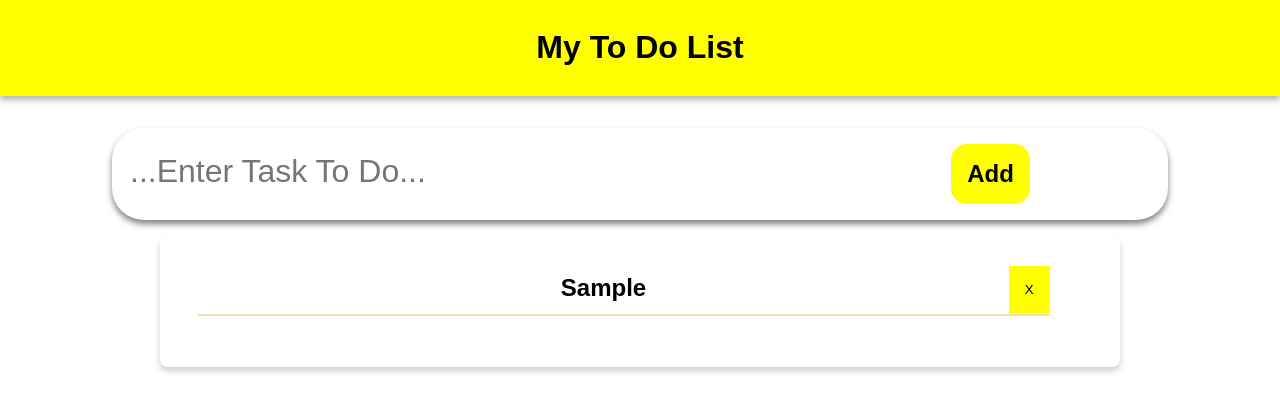
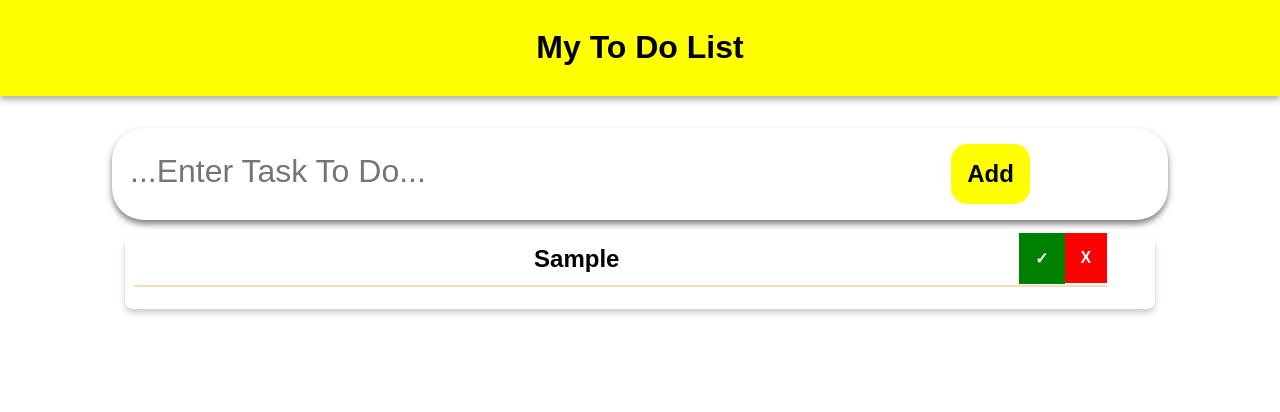
Before and after one commit to alfarofernando/React_Course, a React (Vite) app in the folder project-todo-app/: page / in a window 1280 px wide. Both pictures are taken after typing "Sample" into the empty fields and a click on the button "Add". Shown: the top 412 px of the page. Built offline with nearby package versions, Linux system fonts and the light colour scheme.

Commit message:
marking todo items as complete

```diff
--- a/project-todo-app/src/components/ToDoItem.jsx
+++ b/project-todo-app/src/components/ToDoItem.jsx
@@ -1,33 +1,74 @@
-import styles from './ToDoItem.module.css';
+import styles from "./ToDoItem.module.css"; // Importa un archivo CSS como un objeto para aplicar estilos modulares al componente.
+import TodoList from "./TodoList"; // Importa otro componente llamado 'TodoList', aunque no se utiliza dentro de este componente.
 
-export default function ToDoItem({item, toDoList ,setToDoList}) {
+export default function ToDoItem({ item, toDoList, setToDoList }) {
+  // Define un componente funcional llamado 'ToDoItem'. Recibe 'item', 'toDoList', y 'setToDoList' como props.
 
-    function handleDelete(item){
-        //verificamos el correcto funcionamiento del boton
-        console.log("delete button clicked for: ",item);
-        //seteamos la lista  nueva (todo) con un filtrado donde el item
-        // que llama a la funcion corresponda con el item en el array toDoList
+  function handleDelete(item) {
+    // Define una función llamada 'handleDelete' que toma 'item' como argumento.
+    console.log("delete button clicked for: ", item);
+    // Muestra en consola un mensaje para identificar qué elemento se está intentando eliminar.
     setToDoList(toDoList.filter((todo) => todo !== item));
+    // Filtra la lista de tareas, eliminando el elemento que coincide con el item que se pasa a la función.
+    // Luego, actualiza la lista de tareas llamando a 'setToDoList'.
   }
 
+  function handleComplete(name) {
+    // Define una función llamada 'handleComplete' que toma 'name' como argumento.
+    console.log("complete button clicked for:", name);
+    // Muestra en consola un mensaje indicando qué tarea se está marcando como completa/incompleta.
+    const newtoDoList = toDoList.map((todo) =>
+      todo.name === name ? { ...todo, done: !todo.done } : todo
+    );
+    // Crea una nueva lista de tareas llamada 'newtoDoList' utilizando 'map' para recorrer 'toDoList'.
+    // Si el nombre de la tarea ('todo.name') coincide con 'name', invierte su estado 'done'.
+    // Caso contrario, devuelve la tarea sin cambios.
+    setToDoList(newtoDoList);
+    // Actualiza la lista de tareas con 'newtoDoList' utilizando 'setToDoList'.
+    console.log(toDoList);
+    // Muestra en consola la lista de tareas actualizada.
+  }
+
+  const completedMark = item.done ? styles.completedMark : "";
+  // Declara una constante 'completedMark' que almacena una clase CSS (styles.completedMark)
+  // si 'item.done' es verdadero. Si 'item.done' es falso, se asigna una cadena vacía.
 
   return (
     <div className={styles.item}>
-
+      {/* Renderiza un div con la clase CSS 'item' aplicada desde 'ToDoItem.module.css'. */}
       <div className={styles.itemname}>
-                {item.name}
+        {/* Renderiza otro div con la clase CSS 'itemname'. */}
+        <span className={completedMark}>{item.name}</span>
+        {/* Renderiza el nombre del item dentro de un span.
+            Aplica la clase CSS 'completedMark' si la tarea está marcada como completada. */}
 
         <span>
+          {/* Renderiza un span que contendrá los botones de acciones. */}
           <button
             onClick={() => handleDelete(item)}
-                        className={styles.itembutton}> X
+            // Define un botón que, al ser clickeado, llama a la función 'handleDelete' pasando el 'item' como argumento.
+            className={`${styles.itembutton} ${styles.delete}`}
+            // Aplica dos clases CSS al botón: 'itembutton' y 'delete'.
+          >
+            X
+            {/* El contenido del botón es la letra 'X', indicando la opción de eliminar la tarea. */}
+          </button>
+
+          <button
+            onClick={() => handleComplete(item.name)}
+            // Define un botón que, al ser clickeado, llama a la función 'handleComplete' pasando 'item.name' como argumento.
+            className={`${styles.itembutton} ${styles.complete}`}
+            // Aplica dos clases CSS al botón: 'itembutton' y 'complete'.
+          >
+            ✓
+            {/* El contenido del botón es un checkmark (✓), indicando la opción de marcar la tarea como completa/incompleta. */}
           </button>
         </span>
       </div>
 
-
-
-            <hr  className={styles.line} />
+      <hr className={styles.line} />
+      {/* Renderiza una línea horizontal (hr) para separar visualmente cada ítem en la lista de tareas.
+          Se aplica la clase CSS 'line' para estilizar la línea. */}
     </div>
   );
 }
--- a/project-todo-app/src/components/ToDoItem.module.css
+++ b/project-todo-app/src/components/ToDoItem.module.css
@@ -16,8 +16,21 @@
     float:right;
     padding: 1rem 1rem;
     border: none;
-    background-color: yellow;
-    color: black;
-    margin-top: -.5rem;
+    color: white;
+    margin-top: -.8rem;
     cursor: pointer;
+    font-size: 1rem;
+    font-weight: bolder;
 }
+
+.delete{
+    background-color: red;
+}
+
+.complete{
+    background-color: green;
+}
+
+.completedMark{
+    text-decoration: line-through;
+}
--- a/project-todo-app/src/components/TodoList.module.css
+++ b/project-todo-app/src/components/TodoList.module.css
@@ -1,9 +1,9 @@
 .todolist{
     border-radius: 0.5rem;
-    width: 70%;
+    width: 80%;
     font-size: 1.5rem;
     box-shadow: 0 4px 6px rgba(0, 0, 0, 0.2);
     margin: 0 auto;
-    padding: 2rem;
+    padding: 0.2rem;
     margin-top: 1rem;
 }
```
Lines whose indentation alone changed are shown as unchanged.
